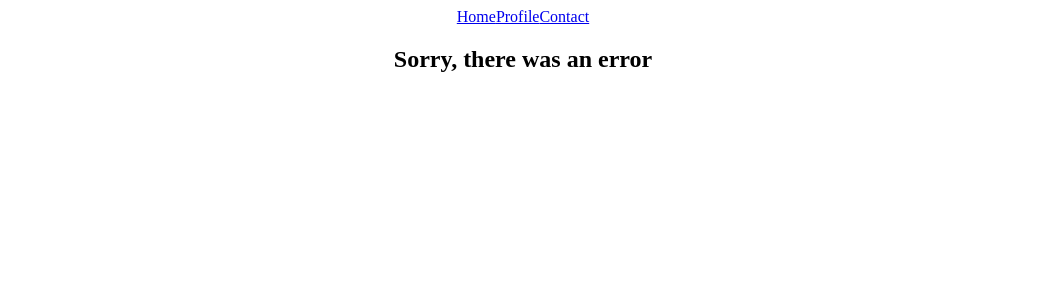
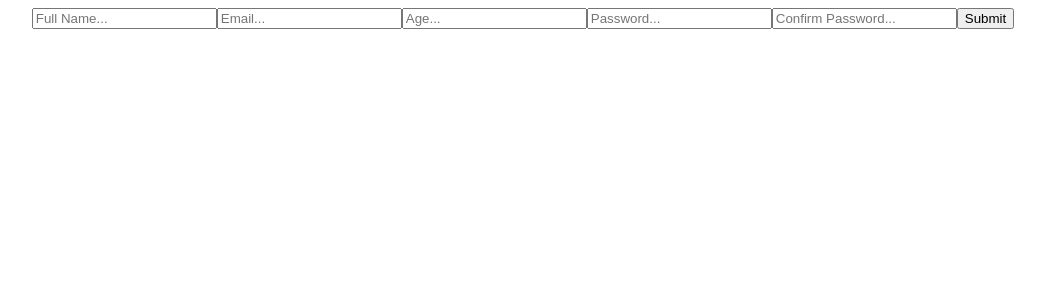
Before and after one commit to mishalkk/learn_react, a React (Create React App) app: page / in a window 1280 px wide. Shown: the top 300 px of the page, without its empty margins (117-1162 px from the left). Built offline with nearby package versions, Linux system fonts and the light colour scheme; no server answers.

Commit message:
Module 11

```diff
--- a/src/App.js
+++ b/src/App.js
@@ -1,12 +1,5 @@
 import './App.css';
-import { BrowserRouter as Router, Routes, Route } from 'react-router-dom';
-import { Home } from './pages/Home';
-import { Profile } from './pages/Profile';
-import { Contact } from './pages/Contact';
-import { NoPage } from './pages/NoPage';
-import { Navbar } from './Navbar';
-import { QueryClient, QueryClientProvider } from '@tanstack/react-query';
-
+import { Form } from './components/Form';
 
 // install react router dom
   // npm install react-router-dom
@@ -14,29 +7,9 @@ import { QueryClient, QueryClientProvider } from '@tanstack/react-query';
 
 function App() {
 
-  const client = new QueryClient({
-    defaultOptions: {
-      queries: {
-        // do not reload page when switching windows
-        refetchOnWindowFocus: false,
-      }
-    }
-  });
-
   return (
     <div className="App">
-      <QueryClientProvider client={client}>
-        <Router>
-          <Navbar />
-          <Routes>
-            <Route path="/" element={<Home />}/>
-            <Route path="/profile" element={<Profile />} />
-            <Route path="/contact" element={<Contact />} />
-
-            <Route path="*" element={<NoPage />} />
-          </Routes>
-        </Router>
-      </QueryClientProvider>
+      <Form />
     </div>
   );
 }
--- /dev/null
+++ b/src/components/Form.js
@@ -0,0 +1,12 @@
+export const Form = () => {
+    return (
+        <form>
+            <input type="text" placeholder="Full Name..." />
+            <input type="text" placeholder="Email..." />
+            <input type="text" placeholder="Age..." />
+            <input type="password" placeholder="Password..." />
+            <input type="password" placeholder="Confirm Password..."/>
+            <input type="submit" />
+        </form>
+    )
+}
```
